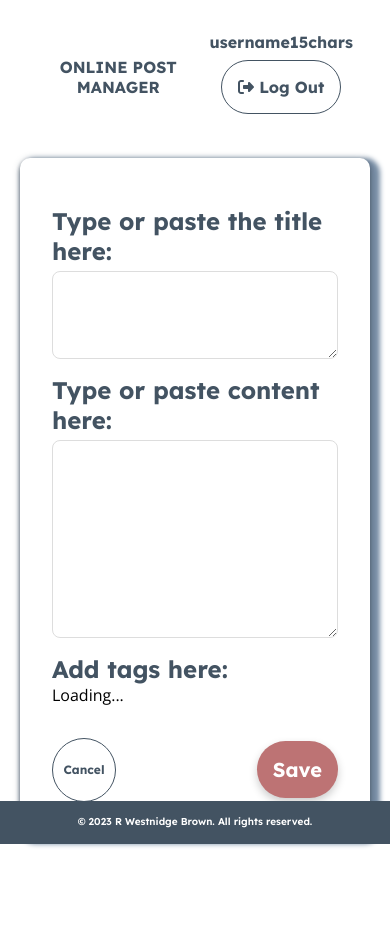
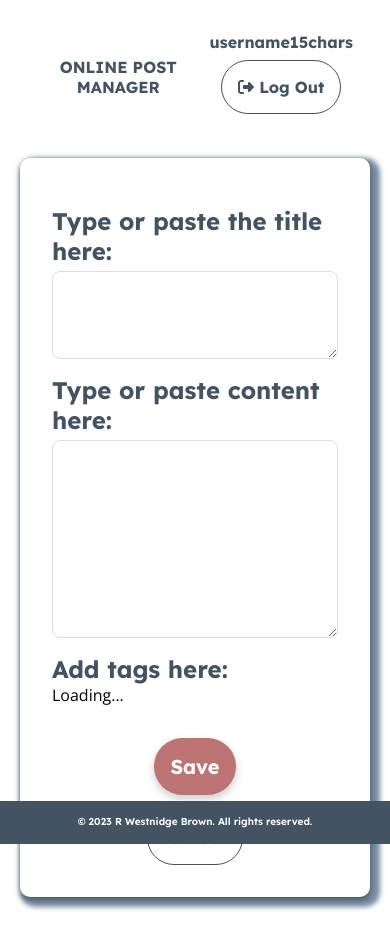
Before and after one commit to rhw-repo/mern-post-app, a React (Create React App) app in the folder frontend/: page /create_new in a window 390 px wide. Shown: the top 948 px of the page. Before the commit the page ends 902 px from the top, so only its background shows below. Built offline with nearby package versions, Linux system fonts and the light colour scheme; sample sign-in values are in the browser's storage.

Commit message:
Saves work in progress responsive css Cancel Button ContentDetail Edit Table global.css

```diff
--- a/frontend/src/assets/global.css
+++ b/frontend/src/assets/global.css
@@ -239,7 +239,7 @@ p {
   gap: 5%;
 }
 
-/* Layout Cancel & Save buttons */
+/* Layout Cancel & Save button container */
 .content-detail-edit-create-btns {
   display: flex;
   justify-content: space-between;
@@ -357,3 +357,10 @@ div.content-detail div.edit textarea.error {
   padding: 0.625rem;
   min-width: 8rem;
 }
+
+@media (max-width: 400px) {
+  .content-detail-edit-create-btns {
+    flex-direction: column-reverse;
+    gap: 1rem;
+  }
+}
--- a/frontend/src/components/CancelButton/CancelButton.module.css
+++ b/frontend/src/components/CancelButton/CancelButton.module.css
@@ -1,16 +1,11 @@
 /* Styles specific to Cancel Button */
 .cancelBtn {
-    padding: 0.625rem;
+    padding: 1rem;
     width: 6rem;
 }
 
 @media (max-width: 400px) {
     .cancelBtn {
-        width: 4rem;
-        height: 4rem;
-        border-radius: 50%;
-        font-size: 0.75rem;
-        padding: 0.25rem;
         white-space: normal;
         overflow: hidden;
     }
--- a/frontend/src/pages/ContentDetail/ContentDetail.module.css
+++ b/frontend/src/pages/ContentDetail/ContentDetail.module.css
@@ -25,24 +25,19 @@
 /* creates uniform width for this primary button */
 .goToEditBtn {
   padding: 1rem 3.29rem;
+  white-space: nowrap;
 }
 
 @media (max-width: 1007px) {
   .tags,
   .tagChip {
-    padding: 1rem;
-    background-color: pink;
+    min-width: fit-content;
+    line-height: normal;
   }
 }
 
 @media (max-width: 400px) {
   .goToEditBtn {
-    width: 5rem;
-    height: 5rem;
-    border-radius: 50%;
-    font-size: 1rem;
-    font-weight: 800;
-    padding: 0.5rem;
     white-space: normal;
     overflow: hidden;
   }
--- a/frontend/src/pages/ContentDetail/Edit.js
+++ b/frontend/src/pages/ContentDetail/Edit.js
@@ -187,10 +187,8 @@ const Edit = ({ material }) => {
 
       <div className="content-detail-edit-create-btns">
         <CancelButton />
-        <button className="save-btn" type="submit">{saveIcon} Save</button>
+        <button className={`${styles.saveBtn} save-btn`} type="submit">{saveIcon} Save</button>
       </div>
-
-
     </form>
   )
 }
--- a/frontend/src/pages/ContentDetail/Edit.module.css
+++ b/frontend/src/pages/ContentDetail/Edit.module.css
@@ -15,3 +15,9 @@
 .hideEmptyTagsDiv {
     display: none;
   }
+
+  /* creates uniform width for this primary button */
+  .saveBtn {
+    padding: 1rem 3.29rem;
+    white-space: nowrap;
+  }
--- a/frontend/src/pages/Home/Table.js
+++ b/frontend/src/pages/Home/Table.js
@@ -13,7 +13,7 @@ import DeleteButton from "./DeleteButton";
 import { FontAwesomeIcon } from "@fortawesome/react-fontawesome"
 import {
     faCalendarDays,
-    faPlus,
+    faFile,
     faUndo,
     faSort,
     faForward,
@@ -315,7 +315,7 @@ function Table({ data }) {
     const [isOpen, setIsOpen] = useState(false)
 
     const calendarIcon = <FontAwesomeIcon icon={faCalendarDays} className={styles.calendarIcon} />
-    const createNewIcon = <FontAwesomeIcon icon={faPlus} />
+    const createNewIconFile = <FontAwesomeIcon icon={faFile} />
     const resetIcon = <FontAwesomeIcon icon={faUndo} />
     const sortIcon = <FontAwesomeIcon icon={faSort} size="2xl" className={styles.sortIcon} />
     const forwardsIcon = <FontAwesomeIcon icon={faForward} />
@@ -387,7 +387,7 @@ function Table({ data }) {
                         <button
                             className={`${styles.createNewBtn} create-new-btn`}
                         >
-                            {createNewIcon} Create New
+                           {createNewIconFile} Create New
                         </button>
                     </Link>
                 </div>
```
